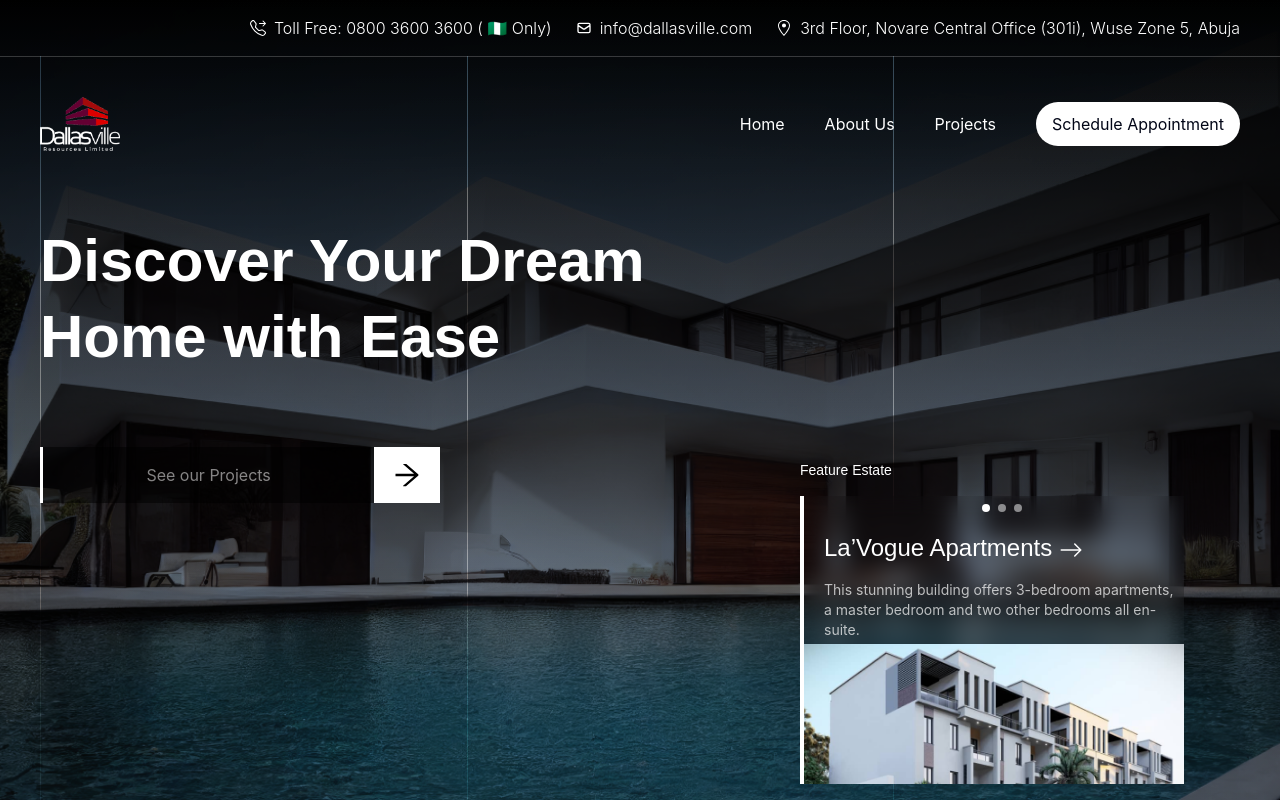
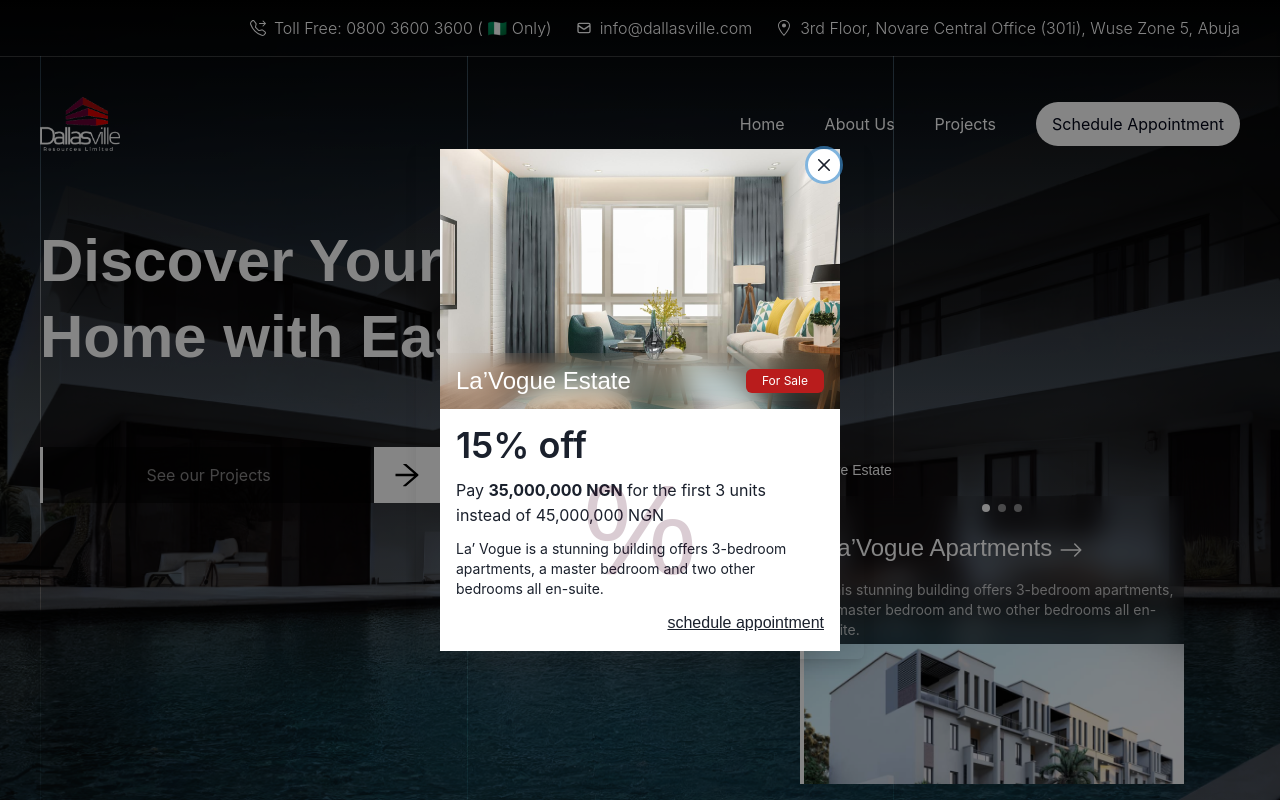
Before and after one commit to Colin-nwk/dallasville, a React (Vite) app: page / in a window 1280 px wide. Shown: the top 800 px of the page. Built offline with nearby package versions, Linux system fonts and the light colour scheme; a web font is replaced by a local one.

Commit message:
pop window

```diff
--- /dev/null
+++ b/src/components/general/PopUp.tsx
@@ -0,0 +1,82 @@
+import { useState, useEffect } from "react";
+import {
+  Modal,
+  ModalOverlay,
+  ModalContent,
+  ModalBody,
+  ModalCloseButton,
+} from "@chakra-ui/react";
+import vogue from "../../../public/asset/image/vogue/vogue.png";
+
+const PopUp = () => {
+  const [isOpen, setIsOpen] = useState<boolean>(true);
+
+  useEffect(() => {
+    () => setIsOpen(true);
+  }, []);
+
+  return (
+    <>
+      <Modal
+        isOpen={isOpen}
+        onClose={() => setIsOpen(false)}
+        isCentered
+        size="md"
+      >
+        <ModalOverlay />
+        <ModalContent padding="-0.5" background="transparent" margin="-0.5">
+          {/* <ModalHeader>Modal Title</ModalHeader> */}
+          <ModalCloseButton
+            padding="1"
+            background="white"
+            marginRight="3"
+            zIndex="popover"
+            borderRadius="full"
+          />
+          <ModalBody>
+            <section className="w-full h-full  rounded-lg overflow-x-clip">
+              <div className="flex flex-col">
+                <div className="relative">
+                  <img src={vogue} alt="" className="object-none w-full" />
+                  <div className="absolute bottom-0 insect-x-0 h-14 backdrop-blur-md backdrop:bg-black w-full flex justify-between items-center px-4">
+                    <h3 className="text-white text-2xl">La’Vogue Estate</h3>
+                    <p className="text-white bg-red-700 px-4 py-1 text-xs rounded-md">
+                      {" "}
+                      For Sale
+                    </p>
+                  </div>
+                </div>
+                <div className="bg-white p-4 flex flex-col gap-3 relative">
+                  <p className="text-4xl font-semibold">15% off</p>
+                  <p className="">
+                    Pay{" "}
+                    <span className="font-bold leading-relaxed">
+                      35,000,000 NGN
+                    </span>{" "}
+                    for the first 3 units instead of 45,000,000 NGN
+                  </p>
+                  <p className="text-sm">
+                    La’ Vogue is a stunning building offers 3-bedroom
+                    apartments, a master bedroom and two other bedrooms all
+                    en-suite.
+                  </p>
+                  <a
+                    href=""
+                    className="text-right underline hover:text-main duration-300 ease-in-out"
+                  >
+                    <h4>schedule appointment</h4>
+                  </a>
+                  <div className="absolute inset-0 flex justify-center items-center text-main/20 ">
+                    <h4 className="text-9xl text-center">%</h4>
+                  </div>
+                </div>
+              </div>
+            </section>
+          </ModalBody>
+        </ModalContent>
+      </Modal>
+    </>
+  );
+};
+
+export default PopUp;
--- a/src/pages/Home.tsx
+++ b/src/pages/Home.tsx
@@ -14,9 +14,13 @@
 import TopBanner from "../components/general/TopBanner";
 import Navbar from "../components/Navbar";
 import Hero from "../components/home/Hero";
+import PopUp from "../components/general/PopUp";
 const Home = () => {
   return (
     <div className="">
+      {/* popup */}
+      <PopUp />
+      {/* endpopup */}
       <header className="bg-gradient-to-b from-black to-gray-600 relative w-full h-screen z-10 overflow-clip">
         <img
           loading="eager"
@@ -26,13 +30,9 @@
         />
         <div className="container mx-auto px-4 md:px-10 w-ful w-full  -z-20 ">
           <div className=" container grid grid-cols-3  w-full h-full absolute top-28 md:top-14 -z-20 ">
-            {/* <div className="border-l-[.5px] border-l-white/40"></div> */}
-            {/* <div className="border-l-[.5px] border-l-white/40"></div> */}
             <div className="border-l border-white/20"></div>
             <div className="border-l border-white/20"></div>
             <div className="border-l border-white/20 border-r"></div>
-            {/* <div className="border-r border-white/20"></div> */}
-            {/* <div className="border-l-[.5px] border-r-white/40 bg-red-400"></div> */}
           </div>
         </div>
         <div className="z-20 ">
```
Also changed, not shown: public/asset/image/vogue/vogue.png (added).
